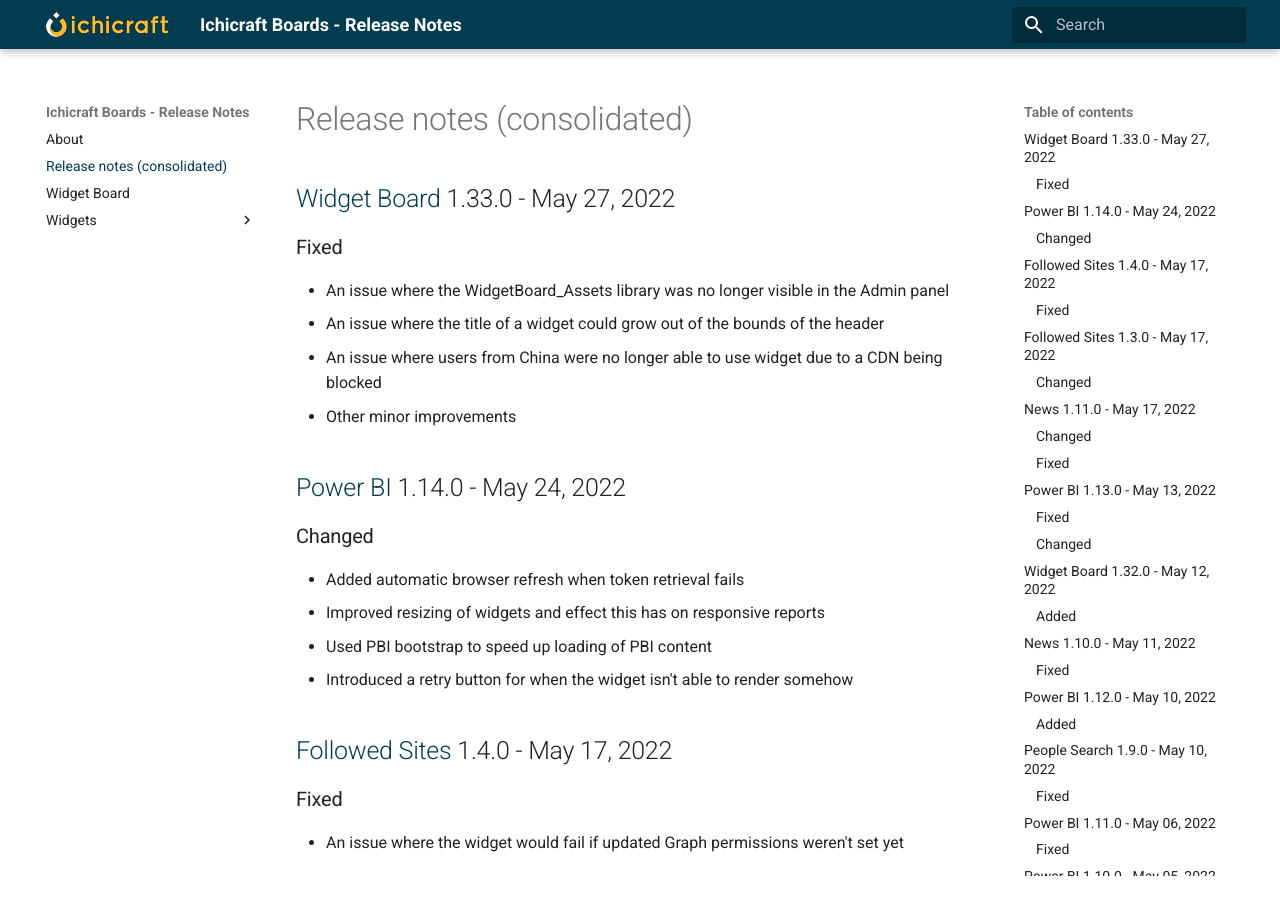
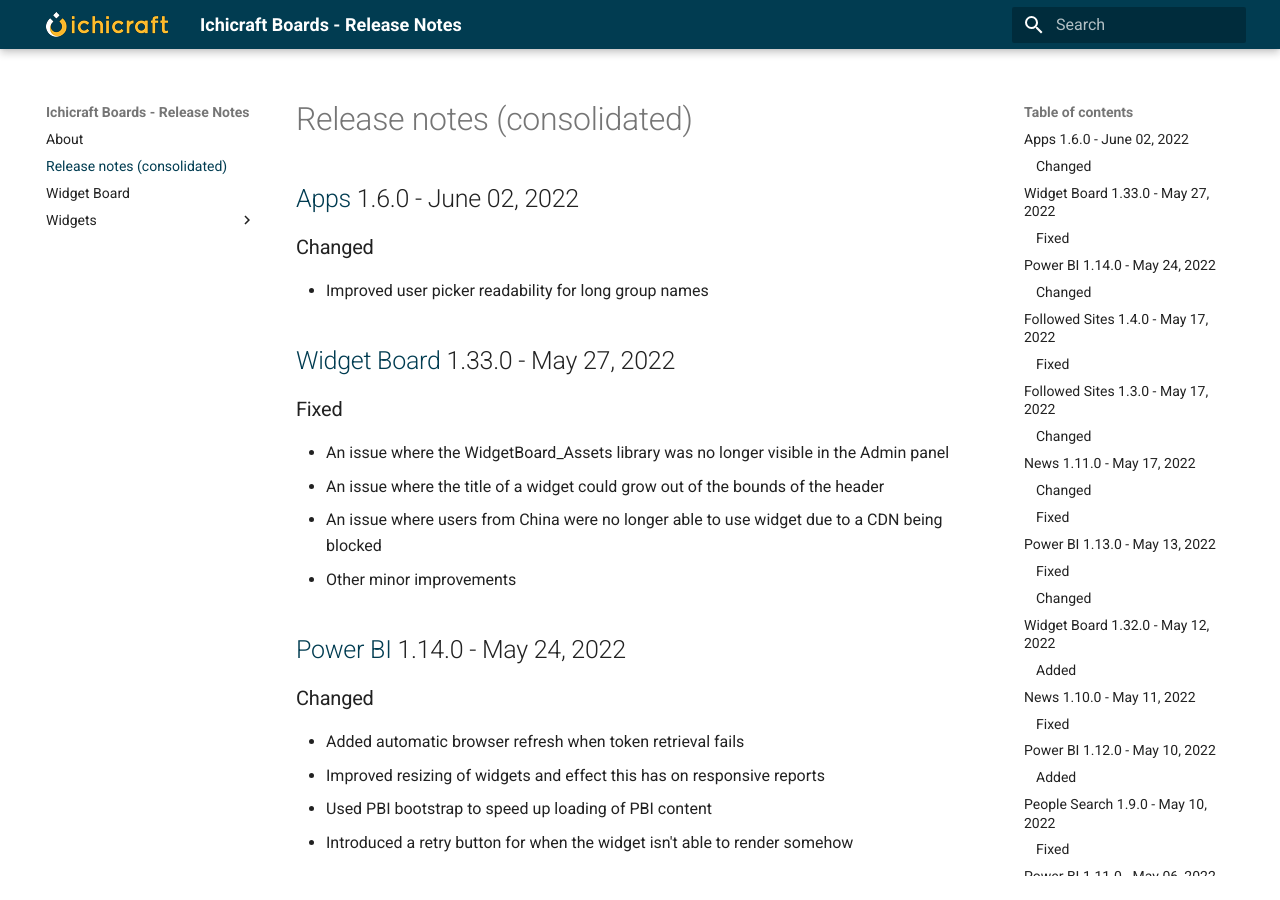
Before and after one commit to ichicraft/widgets-docs, an MkDocs documentation site: the page built from docs/Release-notes-(consolidated).md, in a window 1280 px wide and 900 px high. Built offline with MkDocs 1.6.1 and Material for MkDocs 9.7.7, drawn with Linux system fonts in a browser that asks for light colours.

Commit message:
Release notes updated by BuildService

```diff
--- a/docs/Release-notes-(consolidated).md
+++ b/docs/Release-notes-(consolidated).md
@@ -1,3 +1,8 @@
+## [Apps](./Widgets/Apps.md) 1.6.0 - June 02, 2022
+
+### Changed
+- Improved user picker readability for long group names
+
 ## [Widget Board](./Widget Board.md) 1.33.0 - May 27, 2022
 
 ### Fixed
--- a/docs/Widgets/Apps.md
+++ b/docs/Widgets/Apps.md
@@ -1,3 +1,8 @@
+## 1.6.0 - June 02, 2022
+
+### Changed
+- Improved user picker readability for long group names
+
 ## 1.5.0 - November 10, 2021
 
 ### Added
```
